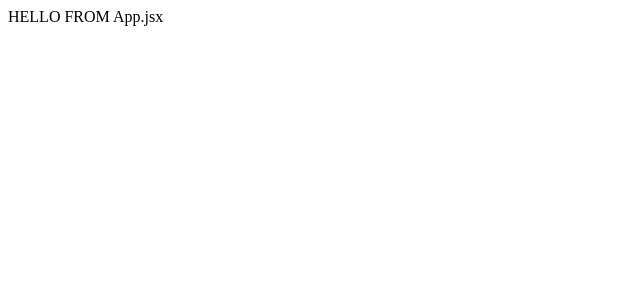
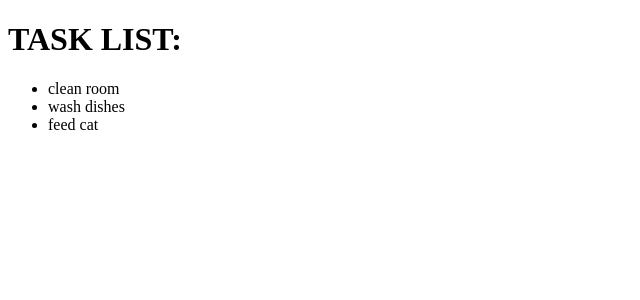
Before and after one commit to uprighted-learners/ptsb-sep-2024-day-42, a React (Vite) app: page / in a window 1280 px wide. Shown: the top 300 px of the page, without its empty margins (0-640 px from the left). Built offline with nearby package versions, Linux system fonts and the light colour scheme.

Commit message:
rendering dynamic list

```diff
--- a/src/App.jsx
+++ b/src/App.jsx
@@ -1,7 +1,16 @@
-import React from 'react'
+import React, { useState } from 'react'
 
 export default function App() {
+    const [tasks, setTasks] = useState(["clean room", "wash dishes", "feed cat"])
+
     return (
-        <div>HELLO FROM App.jsx</div>
+        <div>
+            <h1>TASK LIST:</h1>
+            <ul>
+                {tasks.map((task, index) =>
+                    <li key={index}>{task}</li>
+                )}
+            </ul>
+        </div>
     )
 }
```
